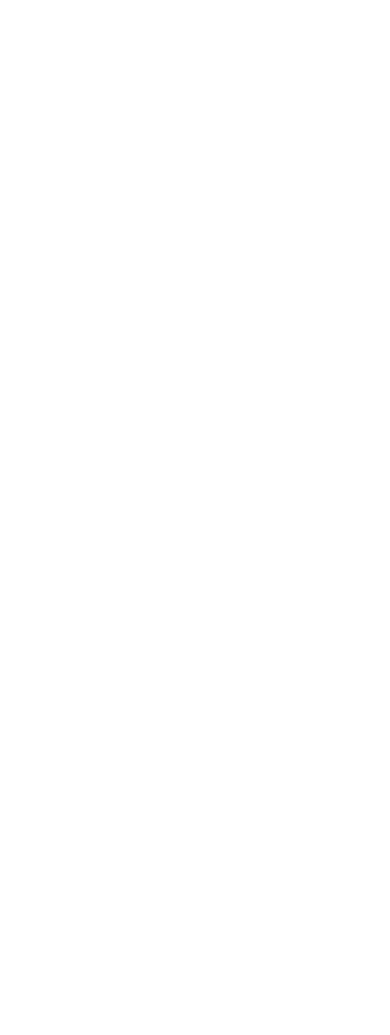
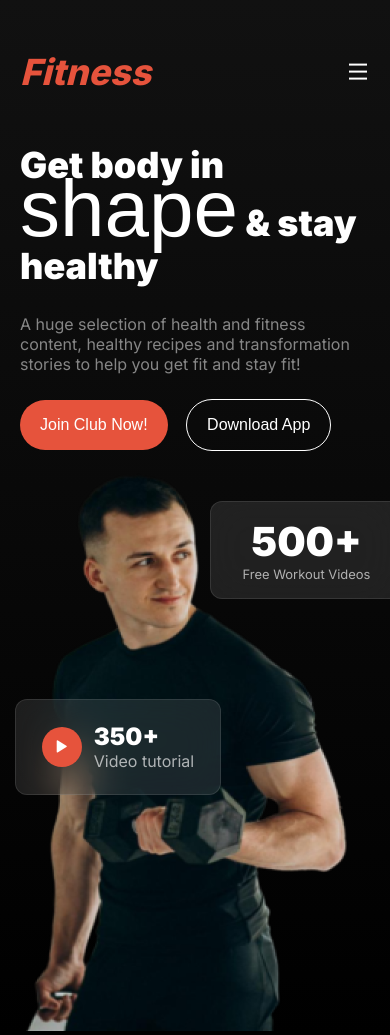
Before and after one commit to lutforrahman3845/programming-hero-assignment-2, a plain HTML site: page index.html in a window 390 px wide. Before the commit the page ends 844 px from the top, so only its background shows below. Drawn offline with nearby package versions, Linux system fonts and the light colour scheme; a web font is replaced by a local one.

Commit message:
Added header section and made responsive

```diff
--- a/index.html
+++ b/index.html
@@ -4,10 +4,52 @@
     <meta charset="UTF-8">
     <meta name="viewport" content="width=device-width, initial-scale=1.0">
     <title>Fitness</title>
+    <link
+    href="https://cdn.jsdelivr.net/npm/remixicon@4.3.0/fonts/remixicon.css"
+    rel="stylesheet"/>
+
     <link rel="shortcut icon" href="./assets/logo.png" type="image/x-icon">
     <link rel="stylesheet" href="./styles/style.css">
+    <link rel="stylesheet" href="./styles/responsive.css">
 </head>
 <body>
-
+    <header>
+        <nav class="navigation">
+            <h1 class="navigation-title">Fitness</h1>
+            <ul class="navigation-list">
+                <li><a class="navigation-selected" href="#">Home</a></li>
+                <li><a href="#">Service</a></li>
+                <li><a href="#">Contact</a></li>
+                <li><a href="#">About</a></li>
+            </ul>
+            <i class="ri-menu-line nav-icon"></i>
+        </nav>
+        <div class="bannar">
+            <div class="bannar-text">
+                <h1 class="bannar-title">Get body in<br><span class="text-secondary">shape</span> & stay<br>healthy</h1>
+                <p class="bannar-description">A huge selection of health and fitness content, healthy recipes and transformation stories to help you get fit and stay fit!</p>
+                <button class="btn-primary">Join Club Now!</button>
+                <button class="btn-secondary">Download App</button>
+            </div>
+            <div class="bannar-img">
+                <div class="workout-video-div item-middle">
+                    <h1 class="workout-video-title"> 500+ </h1>
+                    <p class="workout-video-description">Free Workout Videos</p>
+                </div>
+                <img class="bannar-image" src="./assets/Images 2 (2).png" alt="">
+                <div class="tutorial-video-div item-middle">
+                    <div class="video-icon">
+                        <i class="ri-play-large-fill play-icon"></i>
+                    </div>
+                    <div>
+                        <h1 class="tutorial-video-title">350+</h1>
+                        <p class="tutorial-video-description">Video tutorial</p>
+                    </div>
+                </div>
+            </div>
+        </div>
+    </header>
+    <main></main>
+    <footer></footer>
 </body>
 </html>
--- /dev/null
+++ b/styles/responsive.css
@@ -0,0 +1,105 @@
+:root {
+    --fs-s: 1rem;
+    --fs-m:2.25rem;
+    --fw-l: 400;
+    --fw-n: 500;
+    --fw-m: 600;
+    --fw-sb: 700;
+    --fw-b: 800;
+    --fw-exb: 900;
+}
+@media screen and (max-width: 576px) {
+    /* navigation*/
+    .navigation{
+        padding: 50px 20px ;
+    }
+    .navigation-list{
+        display: none;
+    }
+    .nav-icon{
+        display: block;
+    }
+    /* bannar */
+    .bannar{
+        margin: 0 20px;
+        flex-direction: column;
+        align-items: flex-start;
+    }
+    .bannar-text{
+        width: 350px;
+    }
+    .bannar-title{
+        font-size: var(--fs-m);
+    }
+    .text-secondary{
+        font-size: 5rem;
+    }
+    .workout-video-div{
+        top:50px;
+        left: 190px;
+    }
+    .tutorial-video-div{
+        bottom: 240px;
+        left: -5px;
+    }
+    .btn-primary{
+        padding: 16px 20px;
+        font-weight: var(--fw-n);
+      }
+      .btn-secondary{
+        padding: 16px 20px;
+        font-weight: var(--fw-n);
+      }
+}
+@media screen and (min-width: 576px)and (max-width: 992px) {
+    /* navigation start*/
+    .navigation{
+        padding: 50px 30px ;
+    }
+    .navigation-list{
+        gap: 5px;
+    }
+    .navigation-list a{
+        font-size: var(--fs-s);
+    }
+
+    /* bannar*/
+    .bannar{
+        margin: 0 72px;
+        flex-direction: column;
+    }
+    .bannar-title{
+        font-size: 4.4rem;
+    }
+    .text-secondary{
+        font-size: 9rem;
+    }
+    .workout-video-div{
+        top:60px;
+        left: 190px;
+    }
+    .tutorial-video-div{
+        bottom: 140px;
+        left: -40px;
+    }
+
+}
+@media screen and (min-width: 992px)and (max-width: 1240px) {
+    /* navigation start*/
+    .navigation{
+        padding: 50px 100px ;
+    }
+
+    /* bannar*/
+    .bannar{
+        margin: 0 72px;
+    }
+    .workout-video-div{
+        top:60px;
+        left: 190px;
+    }
+    .tutorial-video-div{
+        bottom: 140px;
+        left: -40px;
+    }
+}
--- a/styles/style.css
+++ b/styles/style.css
@@ -1,5 +1,187 @@
+@import url('https://fonts.googleapis.com/css2?family=Inter:wght@100..900&display=swap');
+@import url('https://fonts.cdnfonts.com/css/miama');
+:root {
+    --fs-s: 1.125rem;
+    --fs-n: 1.5rem;
+    --fw-l: 400;
+    --fw-n: 500;
+    --fw-m: 600;
+    --fw-sb: 700;
+    --fw-b: 800;
+    --fw-exb: 900;
+}
 *{
     margin: 0;
     padding: 0;
     box-sizing: border-box;
 }
+body{
+    max-width: 1440px;
+    height: 100%;
+    margin: 0 auto;
+    font-family: "Inter", sans-serif;
+    background-color: black;
+}
+/* Shraing style-start */
+.btn-primary{
+  color: #FFFFFF;
+  font-size: var(--fs-s);
+  font-weight: var(--fw-m);
+  padding: 16px 40px;
+  background-color: #E6533C;
+  border: none;
+  border-radius: 42px;
+  margin-right: 14px;
+}
+.btn-secondary{
+  color: #FFFFFF;
+  font-size: var(--fs-s);
+  font-weight: var(--fw-m);
+  padding: 16px 40px;
+  border: 1px solid #FFFFFF;
+  background-color: transparent;
+  border-radius: 42px;
+}
+.item-middle{
+    display: flex;
+    align-items: center;
+    justify-content: center;
+}
+/* Shraing style-end */
+
+/* set background color */
+header{
+    background: linear-gradient(180.00deg, rgb(17, 17, 17),rgba(119, 119, 119, 0) 100%);
+}
+/* navigation start */
+.navigation{
+    padding: 50px 190px ;
+    display: flex;
+    align-items: center;
+    justify-content: space-between;
+}
+.navigation-title{
+    color: #E6533C;
+    font-size: 2.25rem;
+    font-weight: 800;
+    font-style: italic;
+}
+
+.navigation-list{
+    list-style: none;
+    display: flex;
+    align-items: center;
+    gap: 23px;
+    padding: 12px 4px;
+    border: 1px solid #FFFFFF1A;
+    border-radius: 39px;
+}
+.navigation-list a{
+    text-decoration: none;
+    color: #FFFFFF;
+    padding: 8px 20px;
+    font-size: var(--fs-s);
+    font-weight: var(--fw-l);
+    cursor: pointer;
+}
+.navigation-selected{
+    background-color: #E6533C;
+    border-radius: 46px;
+    font-weight: var(--fw-m);
+}
+/* nav-mobile */
+.nav-icon{
+    color: #FFFFFF;
+    font-size: var(--fs-n);
+    display: none;
+}
+/* navigation end */
+/* Bannar start */
+.bannar{
+    margin: 0 190px;
+    display: flex;
+    align-items: center;
+    justify-content: space-between;
+}
+.bannar-text{
+    width: 599px;
+}
+.bannar-title{
+    color: #FFFFFF;
+    font-size: 4.875rem;
+    font-weight: var(--fw-exb);
+    line-height: 120%;
+}
+.text-secondary{
+    font-family: 'Miama', sans-serif;
+    font-size: 9.5rem;
+    font-weight: var(--fw-n);
+}
+.bannar-description{
+    color: #FFFFFF80;
+    font-size: 1rem;
+    font-weight: var(--fw-l);
+    margin: 25px 0;
+}
+.bannar-img{
+    position: relative;
+}
+.workout-video-div{
+    width: 193px;
+    height: 98px;
+    flex-direction: column;
+    border-radius: 12px;
+    border: 1px solid #FFFFFF1A;
+    backdrop-filter: blur(20px);
+    background: #FFFFFF1A;
+    position: absolute;
+    top:140px;
+    left: 230px;
+
+}
+.tutorial-video-div{
+    width: 206px;
+    height: 96px;
+    border-radius: 12px;
+    border: 1px solid #FFFFFF1A;
+    backdrop-filter: blur(20px);
+    background: #FFFFFF1A;
+    position: absolute;
+    bottom: 75px;
+    left: -115px;
+}
+.workout-video-title{
+    color: #FFFFFF;
+    font-size: 2.5rem;
+    font-weight: var(--fw-exb);
+    text-align: center;
+}
+.workout-video-description{
+    color: #FFFFFFA6;
+    font-size: 0.81rem;
+    font-weight: var(--fw-l);
+    text-align: center;
+}
+.video-icon{
+    width: 40px;
+    height: 40px;
+    background-color: #E6533C;
+    border-radius: 50%;
+    display: flex;
+    align-items: center;
+    justify-content: center;
+    margin-right: 12px;
+}
+.play-icon{
+    color: #FFFFFF;
+}
+.tutorial-video-title{
+    color: #FFFFFF;
+    font-size: 1.5rem;
+    font-weight: var(--fw-exb);
+}
+.tutorial-video-description{
+    color: #FFFFFFA6;
+    font-size: 1rem;
+    font-weight: var(--fw-l);
+}
```
